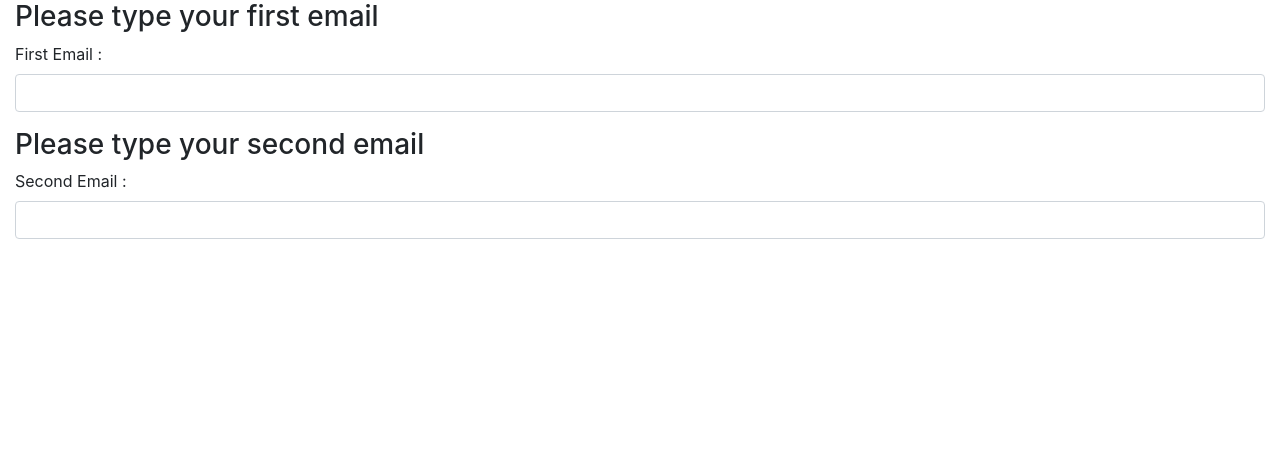
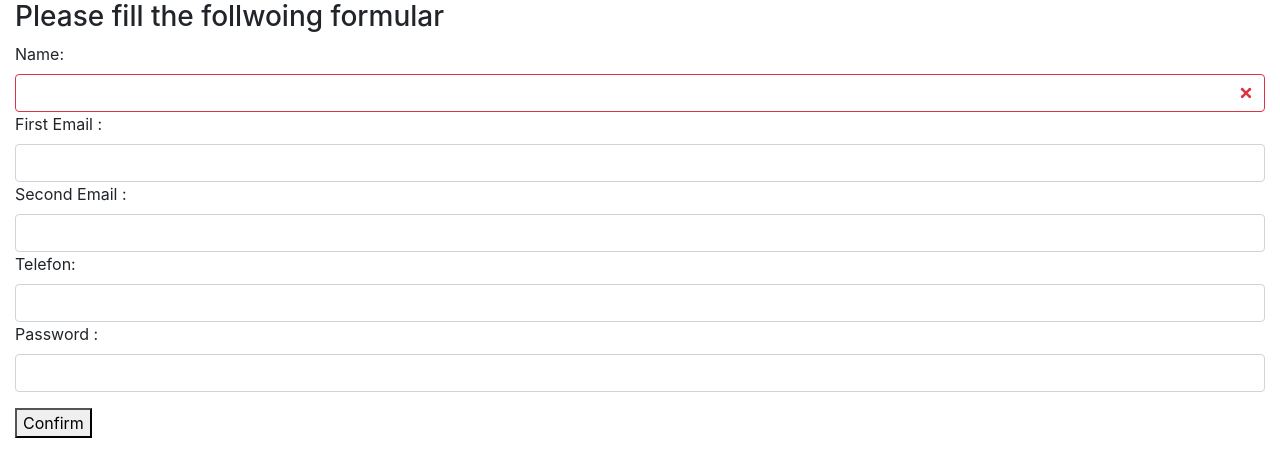
Before and after one commit to brahim337/BuiltInEmailsformsAngular, an Angular app in the folder BuiltInEmailForm/: page / in a window 1280 px wide. Shown: the top 476 px of the page. Built offline with nearby package versions, Linux system fonts and the light colour scheme.

Commit message:
the form privide now name telefon and password area need to perform messages to the user to fill in the form correctly

```diff
--- a/BuiltInEmailForm/src/app/app.component.html
+++ b/BuiltInEmailForm/src/app/app.component.html
@@ -1,7 +1,16 @@
 <div class="container-fluid">
   <form [formGroup]="userEmails">
-    <h3>Please type your first email</h3>
+    <h3>Please fill the follwoing formular</h3>
     <div class="form-group">
+      <label> Name: </label>
+      <input
+        [class.is-invalid]="true"
+        type="text"
+        class="form-control"
+        formControlName="name"
+        required
+      />
+
       <label> First Email : </label>
       <input
         [class.is-invalid]="primEmail.invalid && primEmail.touched"
@@ -19,11 +28,7 @@
           Please give a valid email
         </small>
       </div>
-    </div>
 
-    <h3>Please type your second email</h3>
-
-    <div class="form-group">
       <label> Second Email : </label>
       <input
         [class.is-invalid]="secondEmail.invalid && secondEmail.touched"
@@ -44,7 +49,27 @@
           Please give a valid email
         </small>
       </div>
+
+      <label> Telefon: </label>
+      <input
+        [class.is-invalid]="false"
+        type="number"
+        class="form-control"
+        formControlName="telefon"
+        required
+      />
+
+      <label> Password :</label>
+      <input
+        [class.is-invalid]="false"
+        type="password"
+        class="form-control"
+        formControlName="password"
+        required
+      />
     </div>
+
+    <button type="submit">Confirm</button>
   </form>
 </div>
 
--- a/BuiltInEmailForm/src/app/app.component.ts
+++ b/BuiltInEmailForm/src/app/app.component.ts
@@ -9,6 +9,7 @@ import { FormControl, FormGroup, Validators } from "@angular/forms";
 export class AppComponent {
   title = "BuiltInEmailForm";
   myRegExpression = "^[a-z0-9._%+-]+@[a-z0-9.-]+.[a-z]{2,4}$";
+
   get primEmail() {
     return this.userEmails.get("primaryEmail");
   }
@@ -16,6 +17,10 @@ export class AppComponent {
     return this.userEmails.get("secondaryEmail");
   }
   userEmails = new FormGroup({
+    name: new FormControl("", [
+      Validators.required,
+      Validators.pattern("^[a-z]")
+    ]),
     primaryEmail: new FormControl("", [
       Validators.required,
       Validators.pattern("^[a-z0-9._%+-]+@[a-z0-9.-]+.[a-z]{2,4}$")
@@ -23,6 +28,16 @@ export class AppComponent {
     secondaryEmail: new FormControl("", [
       Validators.required,
       Validators.pattern("^[a-z0-9._%+-]+@[a-z0-9.-]+.[a-z]{2,4}$")
+    ]),
+    telefon: new FormControl("", [
+      Validators.required,
+      Validators.minLength(10),
+      Validators.maxLength(10),
+      Validators.pattern("^[0-9]")
+    ]),
+    password: new FormControl("", [
+      Validators.required,
+      Validators.minLength(6)
     ])
   });
 }
```
